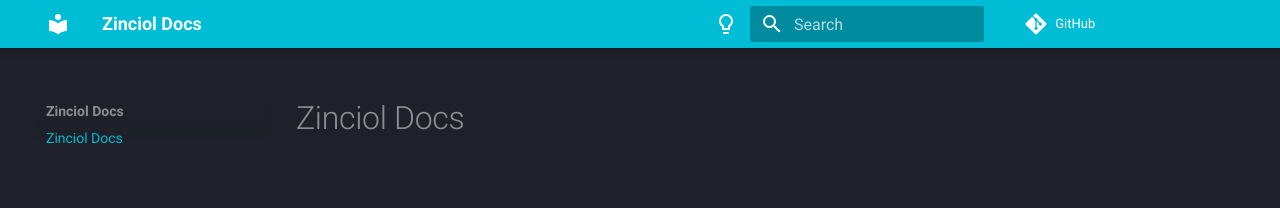
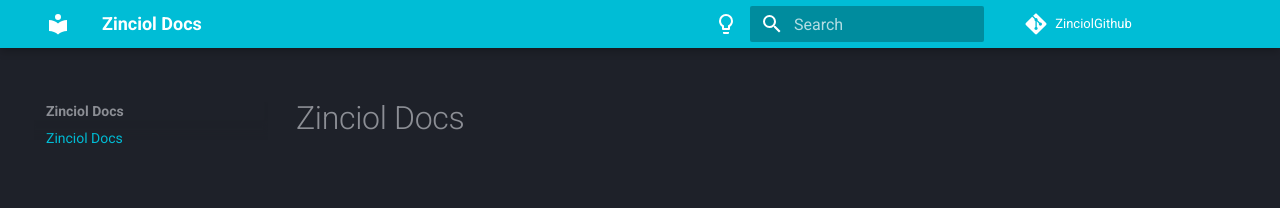
Before and after one commit to Zinciol/zinciol.github.io, an MkDocs documentation site: the page built from docs/index.md, in a window 1280 px wide. Shown: the top 208 px of the page. Built offline with MkDocs 1.6.1 and Material for MkDocs 9.7.7, drawn with Linux system fonts in a browser that asks for light colours; comment, search, counter and statistics services are not loaded.

Commit message:
added repo_name

```diff
--- a/mkdocs.yml
+++ b/mkdocs.yml
@@ -3,6 +3,7 @@ site_name: Zinciol Docs
 dev_addr: '192.168.100.90:8000'
 
 repo_url: https://github.com/Zinciol/zinciol.github.io
+repo_name: ZinciolGithub
 
 theme:
   name: material
```
